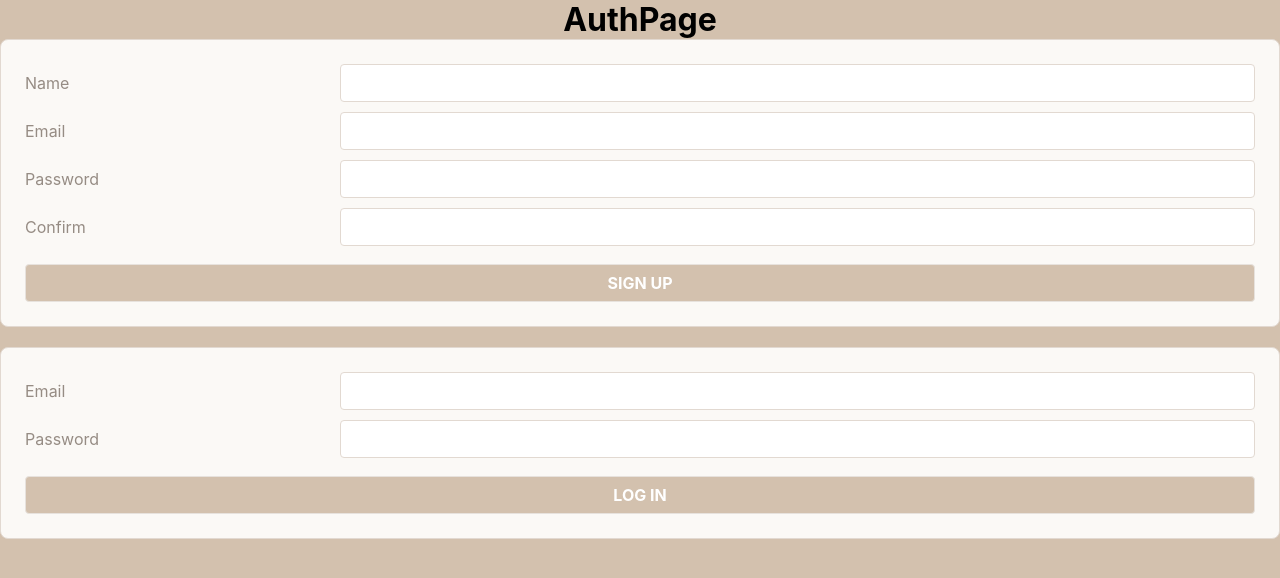
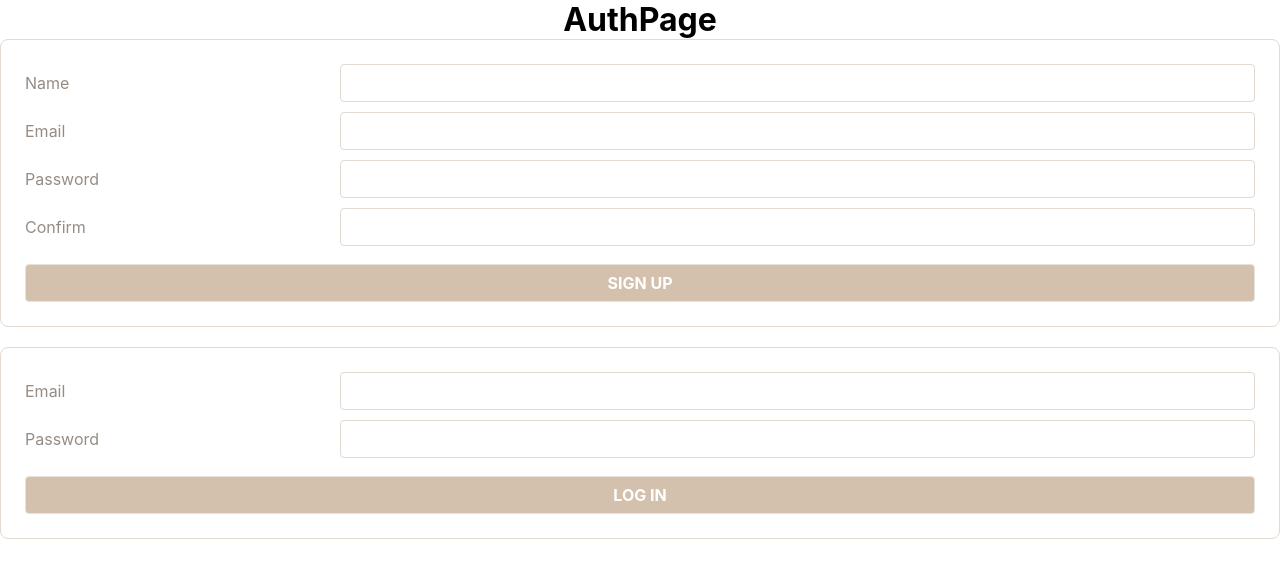
Before and after one commit to sammy2342/mern-stack-map-project, a React (Create React App) app: page /orders in a window 1280 px wide. Shown: the top 578 px of the page. Built offline with nearby package versions, Linux system fonts and the light colour scheme.

Commit message:
complete body layout

```diff
--- a/src/index.css
+++ b/src/index.css
@@ -21,7 +21,7 @@ body {
   sans-serif;
   -webkit-font-smoothing: antialiased;
   -moz-osx-font-smoothing: grayscale;
-  background-color: var(--tan-4);
+  background-color: white;
   /* padding: 2vmin; */
   height: 100vh;
 }
@@ -69,7 +69,7 @@ code {
   display: flex;
   justify-content: space-around;
   align-items: center;
-  background-color: var(--tan-1);
+  background-color: white;
   color: var(--text-dark);
   border: .1vmin solid var(--tan-3);
   border-radius: 1vmin;
@@ -80,7 +80,7 @@ code {
 
 .form-container {
   padding: 3vmin;
-  background-color: var(--tan-1);
+  background-color: white;
   border: .1vmin solid var(--tan-3);
   border-radius: 1vmin;
 }
```
